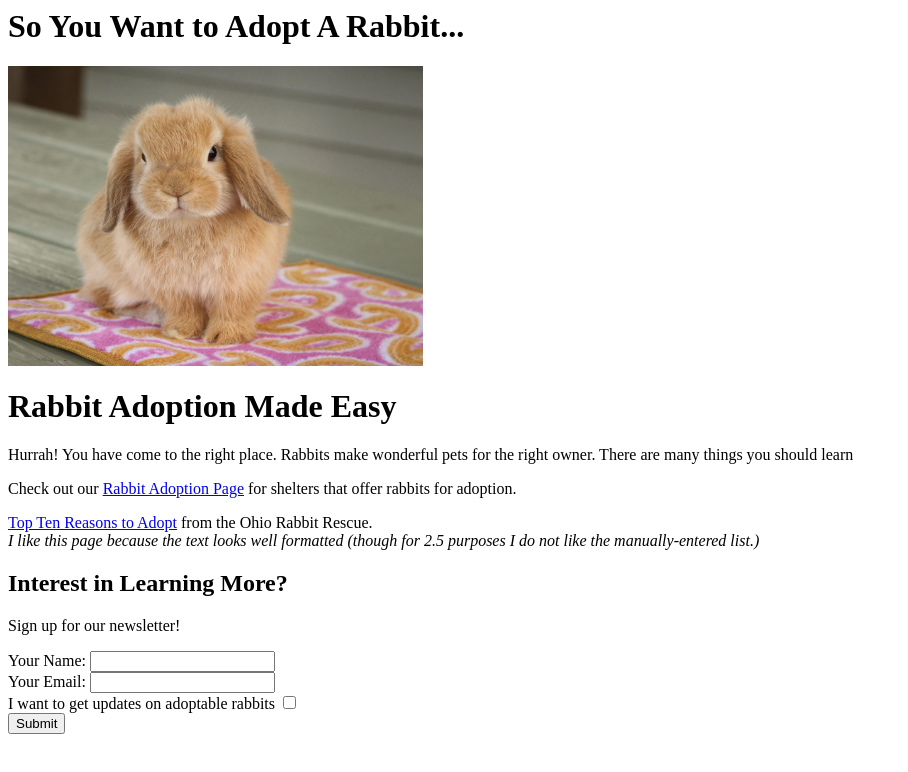
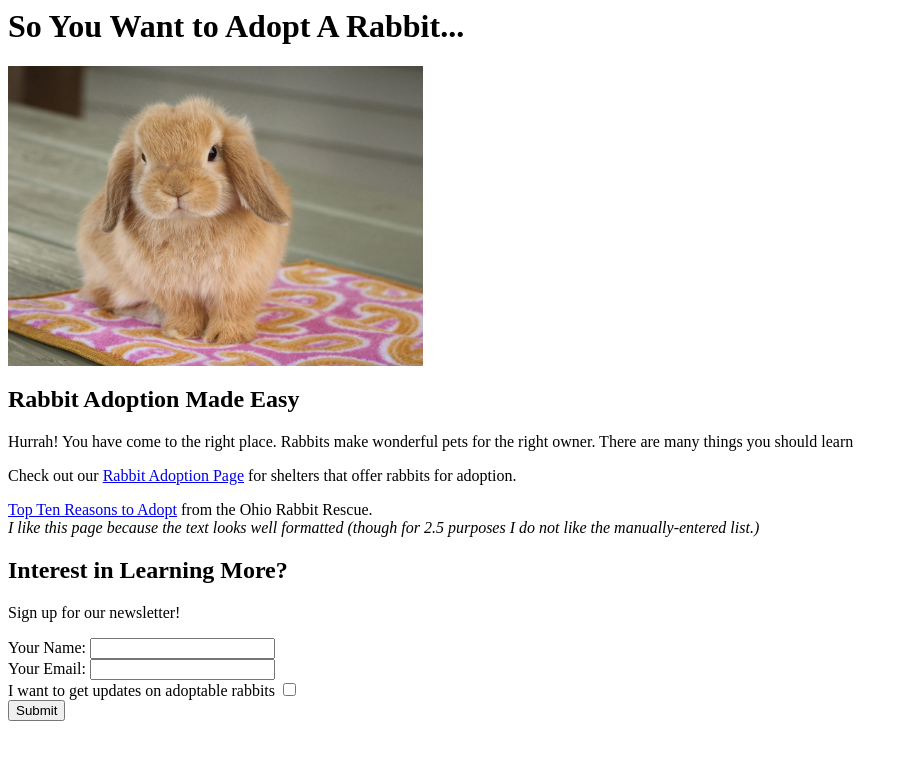
Before and after one commit to hfyfe/hfyfe.github.io, a plain HTML site: page index.html in a window 1280 px wide. Shown: the whole page, without its empty margins (0-908 px from the left). Drawn offline with Linux system fonts and the light colour scheme.

Commit message:
adding stylesheet css file to website, linking to it on index.html (only index.html to start)

```diff
--- a/index.html
+++ b/index.html
@@ -1,18 +1,20 @@
 <html>
 <head>
   <title>Rabbit Adoption Made Easy</title>
+  <link rel="stylesheet" type="text/css" href="styles/stylesheet.css">
 </head>
 <body>
+
   <h1>So You Want to Adopt A Rabbit...</h1>
   <img src="blanket_rabbit.png" alt="Rabbit on Blanket" height="300" width="415">
-<div>
+  <section>
     <h1>Rabbit Adoption Made Easy</h1>
     <p>Hurrah! You have come to the right place. Rabbits make wonderful pets for the right owner. There are many things you should learn  </p>
     <p>Check out our <a href="where_to_adopt.html">Rabbit Adoption Page</a> for shelters that offer rabbits for adoption.</p>
 
     <p><a href="http://www.ohiohouserabbitrescue.org/bunnies-top-ten/">Top Ten Reasons to Adopt</a> from the Ohio Rabbit Rescue. <br><i>I like this page because the text looks well formatted (though for 2.5 purposes I do not like the manually-entered list.)</i></p>
-</div>
-<div>
+  </section>
+  <section>
     <h2>Interest in Learning More?</h2>
     <p>Sign up for our newsletter!</p>
     <form action="https://httpbin.org/post" method="post">
@@ -30,6 +32,6 @@
       </div>
       <button type="submit">Submit</button>
     </form>
-</div>
+  </section>
 </body>
 </html>
```
Also changed, not shown: styles/stylesheet.css (added). Lines whose indentation alone changed are shown as unchanged.
